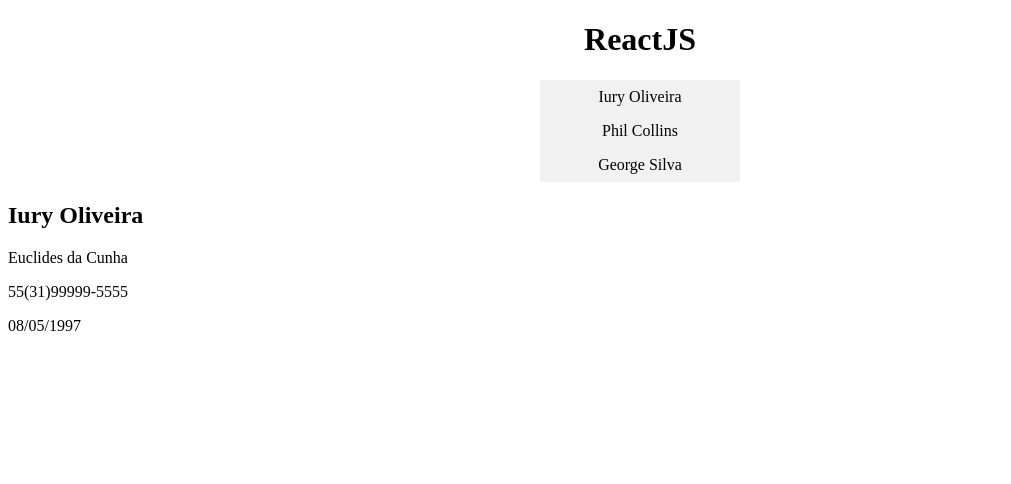
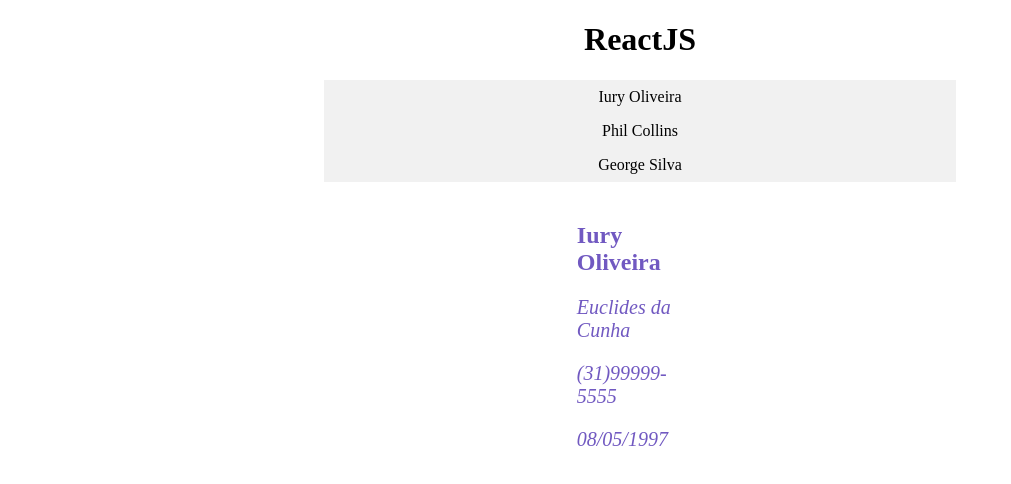
Before and after one commit to iuryoliveira/app-ideas, a React (Create React App) app in the folder cause-effect/: page / in a window 1280 px wide. Shown: the top 484 px of the page, without its empty margins (0-1011 px from the left). Built offline with nearby package versions, Linux system fonts and the light colour scheme; the HTML template or start-up script is replaced by a standard one.

Commit message:
load all data

```diff
--- a/cause-effect/src/App.js
+++ b/cause-effect/src/App.js
@@ -10,22 +10,22 @@
         name: 'Iury Oliveira',
         street: 'Euclides da Cunha',
         country: 'Brazil',
-        telephone: '55-(31)99999-5555',
-        birthDay: '08/05/1997'
+        telephone: '(31)99999-5555',
+        birthDate: '08/05/1997'
       },
       {
         name: 'Phil Collins',
         street: 'Georgy Street',
         country: 'USA',
-        telephone: '5599999-5555',
-        birthDay: '24/05/1997'
+        telephone: '(31)99999-5555',
+        birthDate: '24/05/1997'
       },
       {
         name: 'George Silva',
         street: 'Paul Boutcosta',
         country: 'Brazil',
-        telephone: '55-(31)95555-9999',
-        birthDay: '09/05/1995'
+        telephone: '(31)95555-9999',
+        birthDate: '09/05/1995'
       }
     ],
 
--- a/cause-effect/src/components/article/index.js
+++ b/cause-effect/src/components/article/index.js
@@ -1,16 +1,17 @@
 import React, { Component } from 'react';
+import { ArticleData } from './styles';
 
 export default class Article extends Component {
   render() {
     const { selectedPerson } = this.props;
     return(
       <div>
-        <article>
+        <ArticleData>
           <h2>{selectedPerson.name}</h2>
-          <p>Euclides da Cunha</p>
-          <p>55(31)99999-5555</p>
-          <p>08/05/1997</p>
-        </article>
+          <p>{selectedPerson.street}</p>
+          <p>{selectedPerson.telephone}</p>
+          <p>{selectedPerson.birthDate}</p>
+        </ArticleData>
       </div>
     );
   }
--- a/cause-effect/src/components/article/styles.js
+++ b/cause-effect/src/components/article/styles.js
@@ -0,0 +1,13 @@
+import styled from 'styled-components';
+
+export const ArticleData = styled.article`
+  color: #7159c1;
+  width: 10%;
+  margin: 0 auto;
+  padding-top: 20px;
+
+  p {
+    font-size: 20px;
+    font-style: italic;
+  }
+`;
--- a/cause-effect/src/styles.js
+++ b/cause-effect/src/styles.js
@@ -5,8 +5,12 @@
   list-style-type: none;
   margin: 0px;
   padding: 0px;
-  width: 200px;
+  width: 50%;
   background-color: #f1f1f1;
+
+  li {
+    width: 100%;
+  }
 
   a {
     display: block;
```
